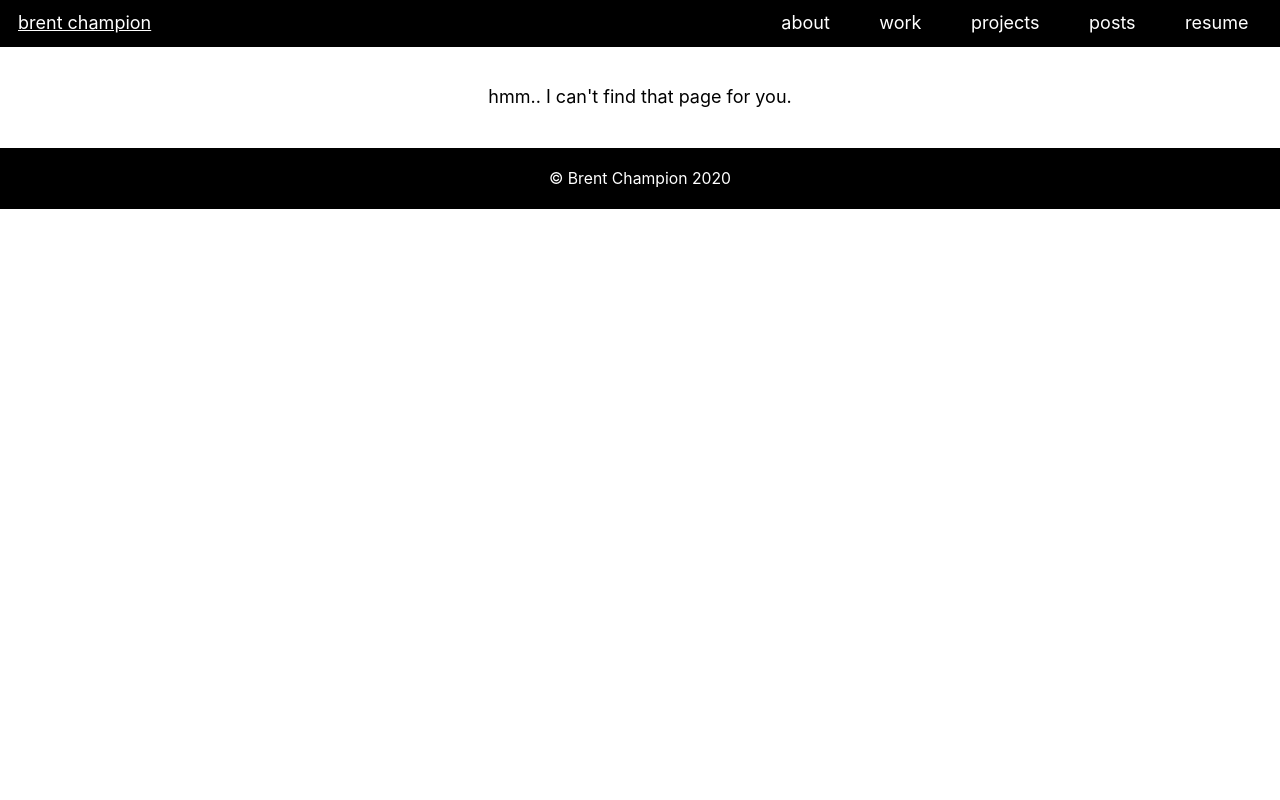
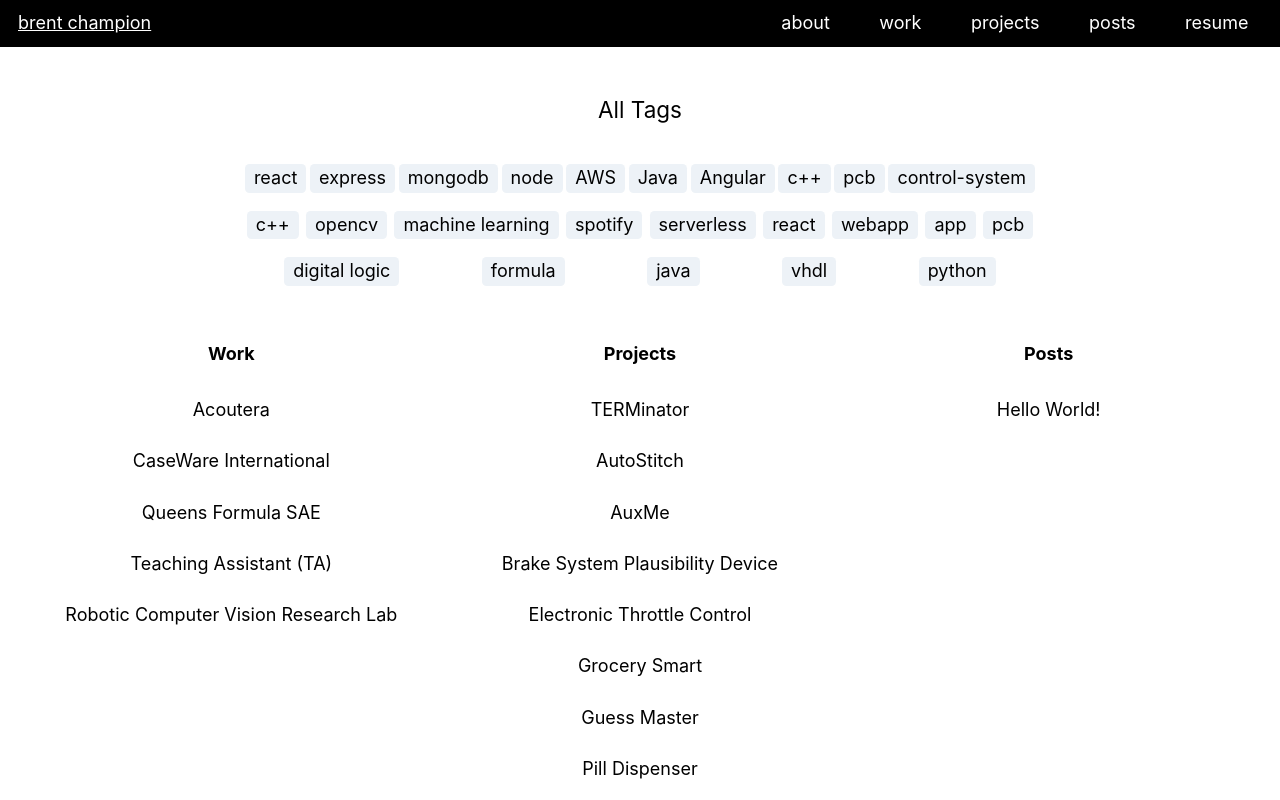
Before and after one commit to bchampp/portfolio, a Next.js app: page /tags in a window 1280 px wide. Before the commit this address had no page. Shown: the top 800 px of the page. Built offline with nearby package versions, Linux system fonts and the light colour scheme.

Commit message:
adds tagging system

```diff
--- a/blog/hello-world.md
+++ /dev/null
@@ -1,8 +0,0 @@
----
-title: 'Hello World'
-date: '2020-01-01'
----
-
-**Hello World!**
-
-My name is Brent Champion and this is my first blog post on my personal website!
--- a/components/List.tsx
+++ b/components/List.tsx
@@ -1,16 +1,12 @@
-import Link from "next/link";
 import React, { useState } from "react";
 import { Flipper, Flipped } from "react-flip-toolkit";
-import { Date } from "./data";
 import Item from "./list/Item";
 import ExpandedItem from './list/ExpandedItem';
+import utilStyles from '../styles/utils.module.css';
+import Link from 'next/link';
+import Date from '../components/data';
 
-const createCardFlipId = index => `listItem-${index}`;
-
-const shouldFlip = index => (prev, current) =>
-  index === prev || index === current;
-
-export default function AnimatedList({data}) {
+export function AnimatedList({data}) {
     const [focused, setFocused] = useState(null);
 
     const handleChange = (index) => {
@@ -49,3 +45,39 @@ export default function AnimatedList({data}) {
       </Flipper>
     );
 }
+
+export function List({type, filters, data}) {
+  return (
+  <div>
+			<ul className="m-auto text-center overflow-y-auto" style={{ height: '60vh' }}>
+				{data
+					.filter((project) => {
+						if ('tags' in project) {
+							if (filters.length == 0) {
+								// No filters yet
+								return true;
+							}
+
+							for (var i = 0; i < filters.length; i++) {
+								if (project.tags.includes(filters[i])) {
+									return true;
+								}
+							}
+							return false;
+						} else { return true; };
+					})
+					.map(({ id, startDate, endDate, title }) => (
+						<li className={utilStyles.listItem} key={id}>
+							<Link href={`/${type}/${id}`}>
+								<a>{title}</a>
+							</Link>
+							<br />
+							<small className={utilStyles.lightText}>
+								<Date startDate={startDate} endDate={endDate} />
+							</small>
+						</li>
+					))}
+			</ul>
+		</div>
+  )
+}
--- /dev/null
+++ b/components/activelink.tsx
@@ -0,0 +1,22 @@
+import { useRouter } from 'next/router'
+
+function ActiveLink({ children, href }) {
+  const router = useRouter()
+  const style = {
+    marginRight: 10,
+    color: router.pathname === href ? 'red' : 'black',
+  }
+
+  const handleClick = (e) => {
+    e.preventDefault()
+    router.push(href)
+  }
+
+  return (
+    <a href={href} onClick={handleClick} style={style}>
+      {children}
+    </a>
+  )
+}
+
+export default ActiveLink
--- a/components/data.tsx
+++ b/components/data.tsx
@@ -3,30 +3,44 @@
 import Link from 'next/link';
 import { parseISO, format } from 'date-fns';
 import utilStyles from '../styles/utils.module.css';
-import AnimatedList from './List';
+import { List, AnimatedList } from './list';
+
 export default function Data({ type, filters, data }) {
+	console.log( );
+	let cleanData: Array<any>;
 
-	const cleanData = data.filter((project) => {
+	if (data) {
+		cleanData = data.filter((project) => {
 			if ('tags' in project) {
 				if (filters.length == 0) {
 					// No filters yet
 					return true;
 				}
-
 				for (var i = 0; i < filters.length; i++) {
 					if (project.tags.includes(filters[i])) {
 						return true;
 					}
 				}
 				return false;
-			} else { return true; };
+			} else {
+				return true;
+			}
 		});
+		return (
+			<div>
+				{type == 'posts' || type == 'tags' ? (
+					// <List data={cleanData} filters={filters} type={type}/>a
+					<List type={type} filters={filters} data={cleanData} />
+				) : (
+					<AnimatedList data={cleanData} />
+				)}
+			</div>
+		);
+	} else {
+		cleanData = [];
+		return <div></div>
+	}
 
-	return (
-		<div>
-			<AnimatedList data={cleanData}/>
-		</div>
-	);
 }
 
 // Utility for displaying date
@@ -34,13 +48,18 @@ export function Date({ startDate, endDate }) {
 	const date = parseISO(startDate);
 
 	if (endDate == 'present') {
-		return (<div><time dateTime={startDate}>{format(date, 'LLLL d, yyyy')}</time> - Present</div>);
+		return (
+			<div>
+				<time dateTime={startDate}>{format(date, 'LLLL d, yyyy')}</time> - Present
+			</div>
+		);
 	} else {
 		const date = parseISO(endDate);
 		return (
 			<div>
-				<time dateTime={startDate}>{format(date, 'LLLL d, yyyy')}</time> - <time dateTime={endDate}>{format(date, 'LLLL d, yyyy')}</time>
+				<time dateTime={startDate}>{format(date, 'LLLL d, yyyy')}</time> -{' '}
+				<time dateTime={endDate}>{format(date, 'LLLL d, yyyy')}</time>
 			</div>
-		)
+		);
 	}
 }
--- a/components/hero.tsx
+++ b/components/hero.tsx
@@ -11,9 +11,9 @@ export default function Hero() {
 						onInit={(typewriter) => {
 							typewriter
 								.typeString("Hi, I'm Brent.\n")
-                .pauseFor(2000)
+                .pauseFor(1000)
                 .typeString("I like to build things.")
-                .pauseFor(2000)
+                .pauseFor(1000)
                 .start();
 						}}
 					/>
--- a/lib/content.tsx
+++ b/lib/content.tsx
@@ -122,3 +122,23 @@ export function getAllTags(): Array<string> {
     const postTags = new Content('posts').getAllTags() || [];
     return removeDuplicates(tags.concat(workTags, projectTags, postTags));
 }
+
+export function getAllTagIds(){
+    const raw_tags = getAllTags(); // [{name: 'c++', count: 5}, {}...etc.]
+
+    let tagNames = [];
+    raw_tags.forEach(tag => {
+        tagNames.push(tag.name);
+    })
+    console.log(tagNames);
+
+    let tags = tagNames.map(tag => {
+        return {
+            params: {
+                id: tag
+            }
+        }
+    })
+    console.log(tags);
+    return tags;
+}
--- a/pages/404.js
+++ b/pages/404.js
@@ -1,11 +1,14 @@
+import Link from 'next/link';
 import Layout from '../components/layout';
 
 export default function Custom404() {
     return (
         <Layout page='notfound'>
             <div className="text-center">
-                hmm.. I can't find that page for you.
+                <p>Hmm.. I can't find that page for you.</p>
+                <p><Link href="/"><a>&larr; Back to Home</a></Link></p>
             </div>
+
         </Layout>
     )
   }
--- /dev/null
+++ b/pages/tags/[id].tsx
@@ -0,0 +1,46 @@
+import Link from 'next/link';
+import Layout from '../../components/layout'
+import Head from 'next/head'
+import { getAllTagIds } from '../../lib/content';
+
+const title = 'brent champion | ';
+
+export default function Tagged({tag, work, projects, posts }) {
+  return (
+    <Layout page='projects'>
+      <Head>
+        <title>brent champion | {tag}</title>
+      </Head>
+      <h2 className="text-center">Tagged | {tag}</h2>
+      <div className="text-center">
+        <Link href='/tags'><a>&#x2190; All Tags</a></Link>
+      </div>
+    </Layout>
+  )
+}
+
+export async function getStaticPaths() {
+  const paths = getAllTagIds();
+
+  return {
+    paths,
+    fallback: false
+  }
+}
+
+export async function getStaticProps({ params }) {
+    console.log(params);
+    const tag = params.id;
+    const jobs = [];
+    const projects = [];
+    const posts = [];
+
+  return {
+    props: {
+      tag,
+      jobs,
+      projects,
+      posts
+    }
+  }
+}
--- /dev/null
+++ b/pages/tags/index.tsx
@@ -0,0 +1,69 @@
+import { GetStaticProps } from 'next';
+import Link from 'next/link';
+
+import Layout from '../../components/layout';
+import Search from '../../components/search';
+import React, { useState } from 'react';
+
+import Data from '../../components/data';
+import Content, { getAllTags } from '../../lib/content';
+import ActiveLink from '../../components/activelink';
+
+const title = 'All Tags';
+
+export default function All({ work, projects, posts, tags }) {
+	const [ filters, setFilters ] = useState([]);
+
+	return (
+		<Layout page="tags">
+			<h3 className="text-center text-xl py-2">{title}</h3>
+            {/* TODO: Cool Animation Here */}
+            <div className="flex px-48 py-4 justify-evenly flex-wrap">
+                {tags && tags.map(tag =>
+                    (
+                        <div className="px-2 m-auto my-2 bg-gray-200 rounded hover:bg-gray-500">
+								<div className="hover:cursor-pointer" onClick={() => window.history.pushState({}, null, `/tags/${tag.name.toLowerCase()}`)}>{tag.name}</div>
+                        </div>
+
+                    )
+                )}
+            </div>
+			<div className="flex justify-evenly">
+				<div className="text-center w-1/3">
+					<div className="py-6">
+					<Link href='/work'><a className="text-l font-bold">Work</a></Link>
+					</div>
+					<Data type={'tags'} filters={filters} data={work} />
+				</div>
+				<div className="text-center w-1/3">
+					<div className="py-6">
+					<Link href='/projects'><a className="text-l font-bold">Projects</a></Link>
+					</div>
+				<Data type={'tags'} filters={filters} data={projects} />
+				</div>
+				<div className="text-center w-1/3">
+					<div className="py-6">
+					<Link href='/posts'><a className="text-l font-bold">Posts</a></Link>
+					</div>
+				<Data type={'tags'} filters={filters} data={posts} />
+				</div>
+			</div>
+		</Layout>
+	);
+}
+
+export const getStaticProps: GetStaticProps = async (context) => {
+	const tags = getAllTags();
+	const work = new Content('work').getAllData();
+	const projects = new Content('projects').getAllData();
+	const posts = new Content('posts').getAllData();
+
+	return {
+		props: {
+			tags,
+			work,
+			projects,
+			posts,
+		}
+	};
+};
```
